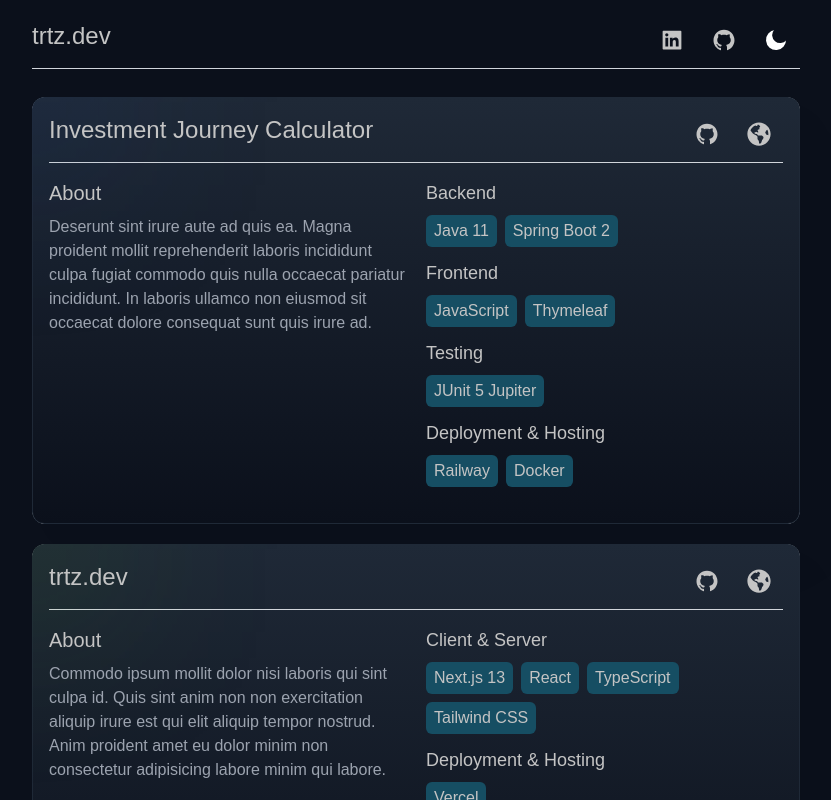
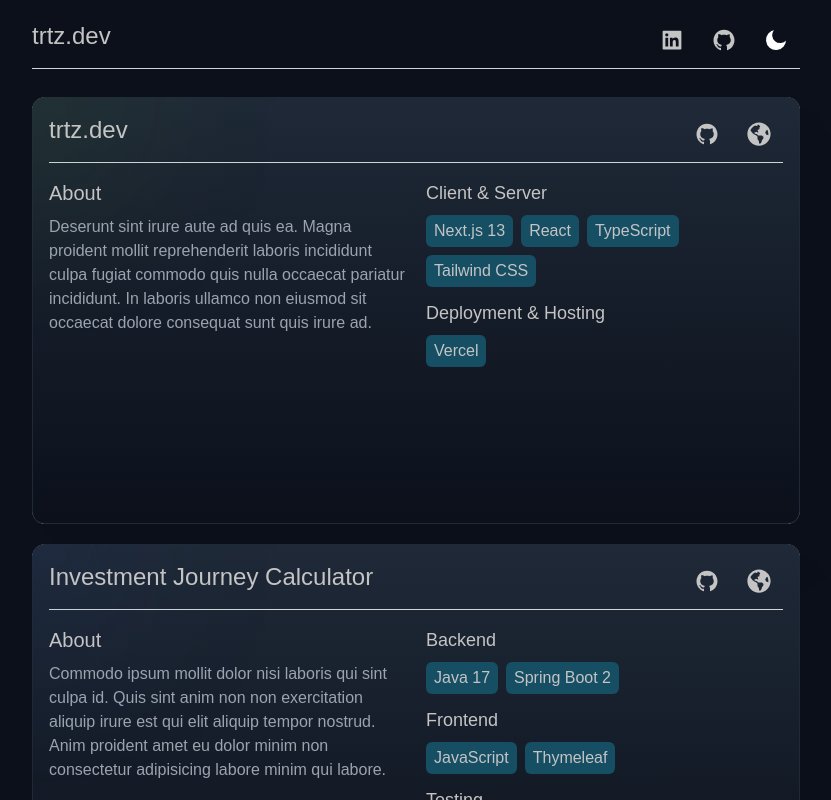
Before and after one commit to btreitz/trtz.dev, a Next.js app: page / in a window 1280 px wide. Shown: the top 800 px of the page, without its empty margins (224-1055 px from the left). Built offline with nearby package versions, Linux system fonts and the light colour scheme.

Commit message:
Update ijc

```diff
--- a/app/page.tsx
+++ b/app/page.tsx
@@ -3,6 +3,35 @@
 import ProjectCard from "../components/projectCard";
 import FramerMotionDivWrapper from "../components/framerMotionDivWrapper";
 import projectsJson from "../projectData/projects.json";
+
+export default async function Home() {
+	const projectsData: ProjectData[] = await getProjects();
+	return (
+		<div className=" grid grid-flow-row auto-rows-fr gap-5">
+			{projectsData.map((project, index) => (
+				<FramerMotionDivWrapper
+					key={index}
+					initial={{ opacity: 0, y: "30%" }}
+					animate={{ opacity: 1, y: 0 }}
+					transition={{ delay: 1.4 + index * 0.3, duration: 0.5, ease: "easeOut" }}
+					className=" overflow-hidden rounded-xl shadow-card-md hover:shadow-card-lg transition-shadow"
+				>
+					<ProjectCard
+						key={index}
+						className=" h-full"
+						name={project.name}
+						description={project.description}
+						github-url={project["github-url"]}
+						stack={project.stack}
+						url={project.url}
+						startedDate={project.startedDate}
+						bgColor={project.bgColor}
+					/>
+				</FramerMotionDivWrapper>
+			))}
+		</div>
+	);
+}
 
 export type ProjectData = {
 	name: string;
@@ -13,6 +42,7 @@
 	stack: {
 		[key: string]: string[];
 	};
+	startedDate: string;
 	bgColor: string;
 };
 
@@ -51,31 +81,3 @@
 	}
 	return projectsData;
 }
-
-export default async function Home() {
-	const projectsData: ProjectData[] = await getProjects();
-	return (
-		<div className=" grid grid-flow-row auto-rows-fr gap-5">
-			{projectsData.map((project, index) => (
-				<FramerMotionDivWrapper
-					key={index}
-					initial={{ opacity: 0, y: "30%" }}
-					animate={{ opacity: 1, y: 0 }}
-					transition={{ delay: 1.4 + index * 0.3, duration: 0.5, ease: "easeOut" }}
-					className=" overflow-hidden rounded-xl shadow-card-md hover:shadow-card-lg transition-shadow"
-				>
-					<ProjectCard
-						key={index}
-						className=" h-full"
-						name={project.name}
-						description={project.description}
-						github-url={project["github-url"]}
-						stack={project.stack}
-						url={project.url}
-						bgColor={project.bgColor}
-					/>
-				</FramerMotionDivWrapper>
-			))}
-		</div>
-	);
-}
--- a/components/projectCard.tsx
+++ b/components/projectCard.tsx
@@ -11,6 +11,7 @@
 	stack: {
 		[key: string]: string[];
 	};
+	startedDate: string;
 	bgColor: string;
 };
 
@@ -21,6 +22,7 @@
 	"github-url": githubUrl,
 	url,
 	stack,
+	startedDate,
 	bgColor,
 }: ProjectCardProps) => {
 	return (
@@ -32,7 +34,12 @@
 				className={` absolute w-16 h-16 -top-10 -left-10 blur-[100px] transition-all duration-700 group-hover/card:w-2/4 group-hover/card:h-2/4  group-hover/card:blur-[300px]`}
 			/>
 			<div className=" border-b border-gray-400 dark:border-gray-300 pb-2 flex flex-row justify-between">
-				<div className="text-2xl z-10">{name}</div>
+				<div className="text-2xl z-10">
+					{name}{" "}
+					<span className=" opacity-50 tablet:opacity-0 tablet:group-hover/card:opacity-50 transition-opacity duration-200 ease-in-out text-sm align-middle">
+						[{startedDate}]
+					</span>
+				</div>
 				<ul className="flex flex-row justify-center gap-1 z-10">
 					<li key={0} className={" group/links"}>
 						<IconLink
--- a/projectData/investment-journey-calculator.json
+++ b/projectData/investment-journey-calculator.json
@@ -4,10 +4,11 @@
 	"github-url": "https://github.com/btreitz/investment-journey-calculator",
 	"url": "https://investmentjourneycalc.com/",
 	"stack": {
-		"Backend": ["Java 11", "[Spring Boot 2](https://spring.io/projects/spring-boot)"],
+		"Backend": ["Java 17", "[Spring Boot 2](https://spring.io/projects/spring-boot)"],
 		"Frontend": ["JavaScript", "[Thymeleaf](https://www.thymeleaf.org/)"],
-		"Testing": ["[JUnit 5 Jupiter](https://junit.org/junit5/)"],
+		"Testing": ["[JUnit 5](https://junit.org/junit5/)"],
 		"Deployment & Hosting": ["[Railway](https://railway.app/)", "[Docker](https://www.docker.com/)"]
 	},
+	"startedDate": "2020",
 	"bgColor": "#1749a4"
 }
--- a/projectData/projects.json
+++ b/projectData/projects.json
@@ -1 +1 @@
-["investment-journey-calculator", "trtz.dev"]
+["trtz.dev", "investment-journey-calculator"]
--- a/projectData/trtz.dev.json
+++ b/projectData/trtz.dev.json
@@ -12,5 +12,6 @@
 		],
 		"Deployment & Hosting": ["[Vercel](https://vercel.com/)"]
 	},
+	"startedDate": "2022",
 	"bgColor": "#49a417"
 }
```
Also changed, not shown: 1 other file (tests, documents, lock files or other folders).
